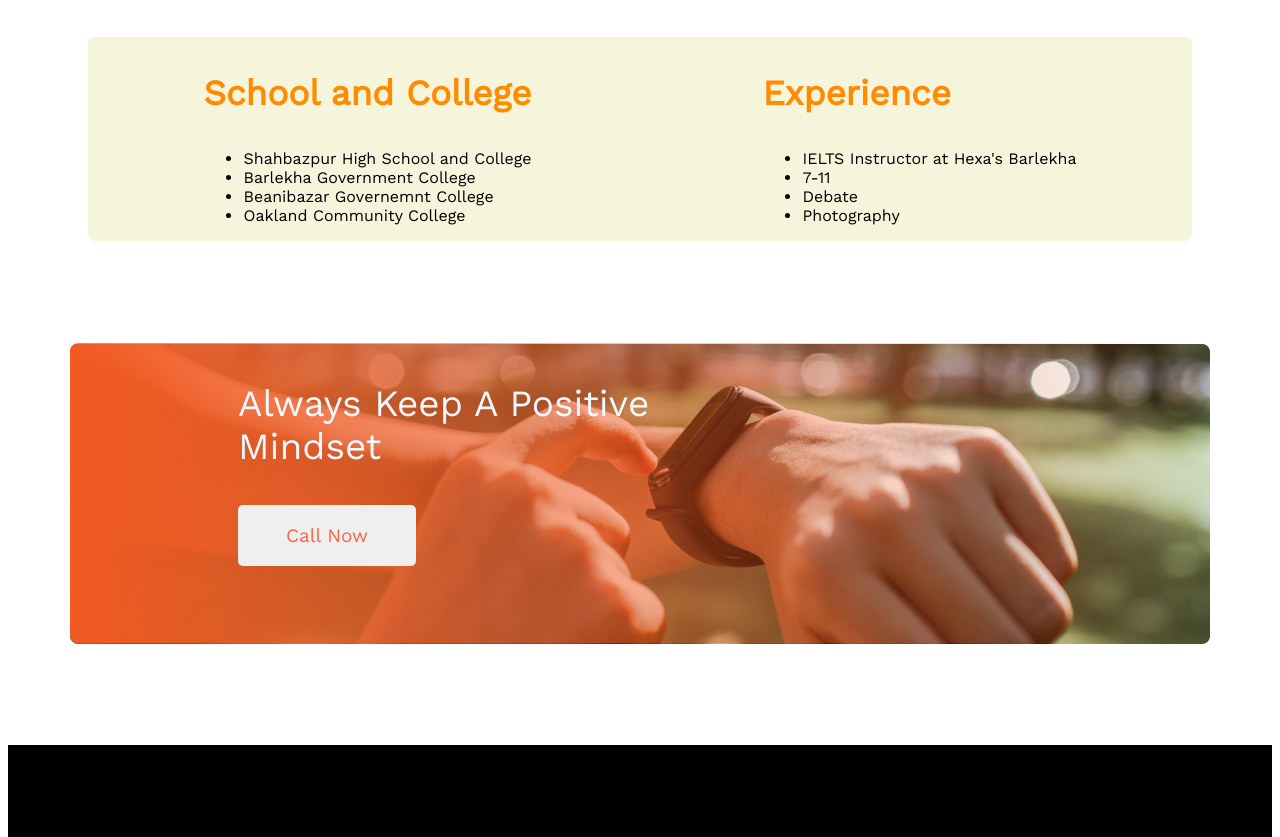
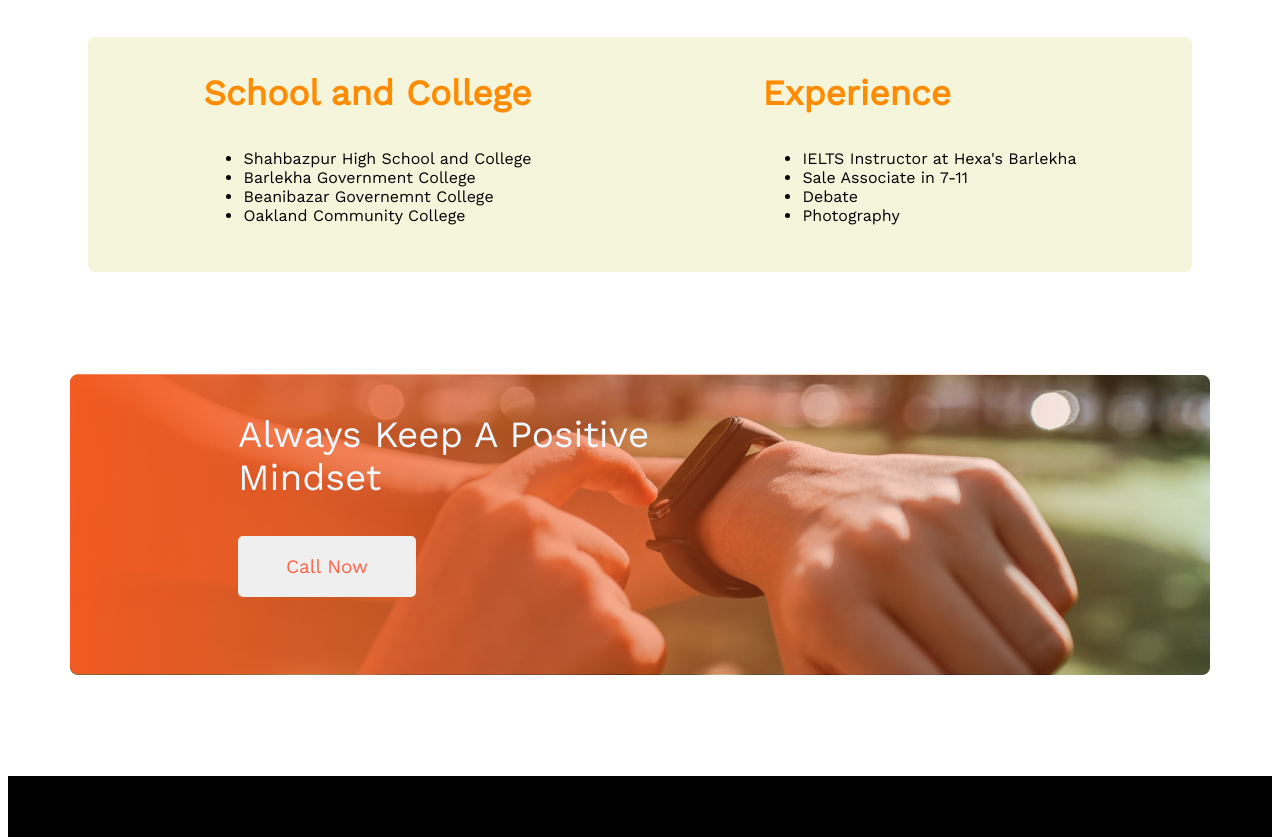
Before and after one commit to AshfakHussen/new-year-new-me-first-assignment-, a plain HTML site: page index.html in a window 1280 px wide. Shown: the part 1950-2787 px from the top of the page. Drawn offline with nearby package versions, Linux system fonts and the light colour scheme.

Commit message:
modified

```diff
--- a/index.html
+++ b/index.html
@@ -112,6 +112,7 @@
     </section>
     <!-- This section about me,little bit. -->
     <section class="study-and-experience">
+        <div class="me-main-div">
             <div class="study">
                 <h3 class="study-header">School and College</h3>
                 <ul>
@@ -125,11 +126,12 @@
                 <h3 class="study-header">Experience</h3>
                 <ul>
                     <li>IELTS Instructor at Hexa's Barlekha</li>
-                <li>7-11</li>
+                    <li>Sale Associate in 7-11</li>
                     <li>Debate</li>
                     <li>Photography</li>
                 </ul>
 
+            </div>
         </div>
     </section>
     <section class="positive-section">
--- a/style/index.css
+++ b/style/index.css
@@ -131,6 +131,7 @@
     border: 0;
     padding: 19px 48px;
 }
+
 /* footer */
 .only-footer {
     background-color: black;
@@ -173,17 +174,22 @@
 
 /* about me */
 .study-and-experience {
-    display: flex;
-    align-items: center;
-    justify-content: space-around;
     background-color: beige;
     margin-left: 80px;
     margin-right: 80px;
     border-radius: 7px;
     margin-top: 40px;
+    height: 235px;
+
 }
 
 .study-header {
     font-size: 35px;
     color: darkorange;
 }
+
+.me-main-div {
+    display: flex;
+    align-items: center;
+    justify-content: space-around;
+}
```
Lines whose indentation alone changed are shown as unchanged.
